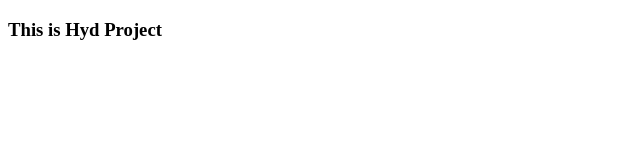
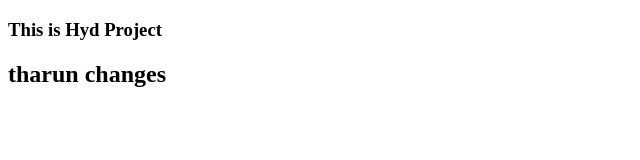
Before and after one commit to RishiMattepalli03/Hyd-pro, a plain HTML site: page index.html in a window 1280 px wide. Shown: the whole page, without its empty margins (0-640 px from the left). Drawn offline with Linux system fonts and the light colour scheme.

Commit message:
tharun changes

```diff
--- a/index.html
+++ b/index.html
@@ -7,5 +7,6 @@
 </head>
 <body>
     <h3>This is Hyd Project</h3>
+    <h2>tharun changes</h2>
 </body>
 </html>
```
